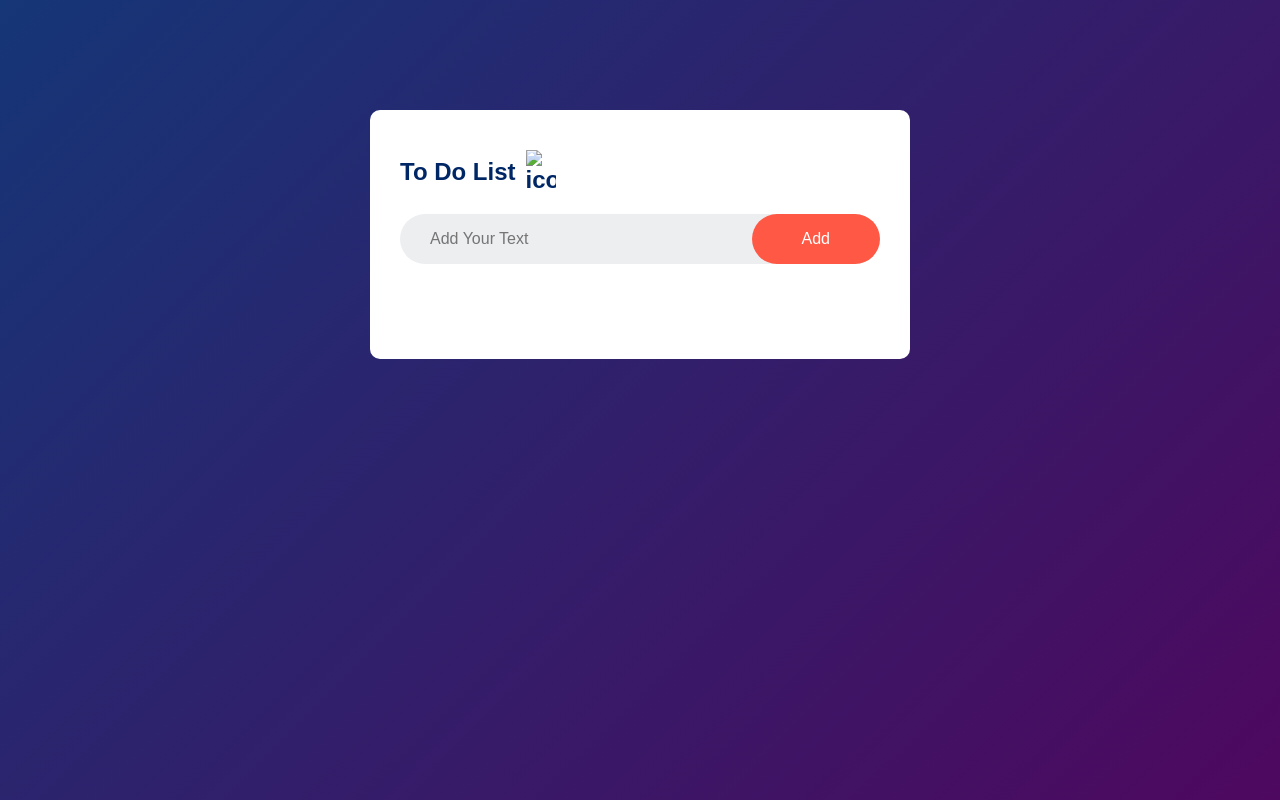
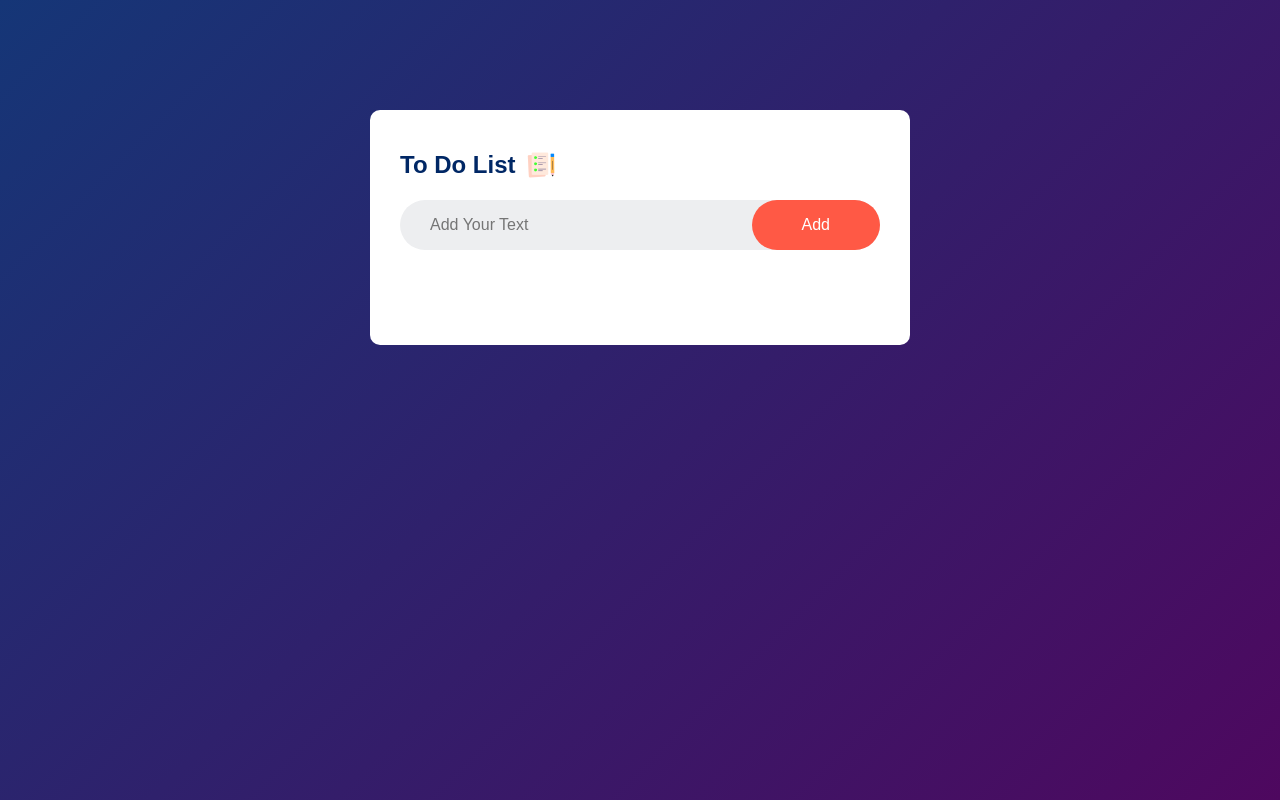
Before and after one commit to abdullahfida/To-Do-List, a plain HTML site: page index.html in a window 1280 px wide. Drawn offline with Linux system fonts and the light colour scheme.

Commit message:
Update index.html

```diff
--- a/index.html
+++ b/index.html
@@ -9,7 +9,7 @@
 <body>
     <div class="container">
         <div class="todo-app">
-            <h2>To Do List <img src="images/icon.png" alt="icon"></h2>
+            <h2>To Do List <img src="icon.png" alt="icon"></h2>
             <div class="row">
                 <input type="text" id="input-box" placeholder="Add Your Text">
                 <button onclick="addTask()">Add</button>
```
